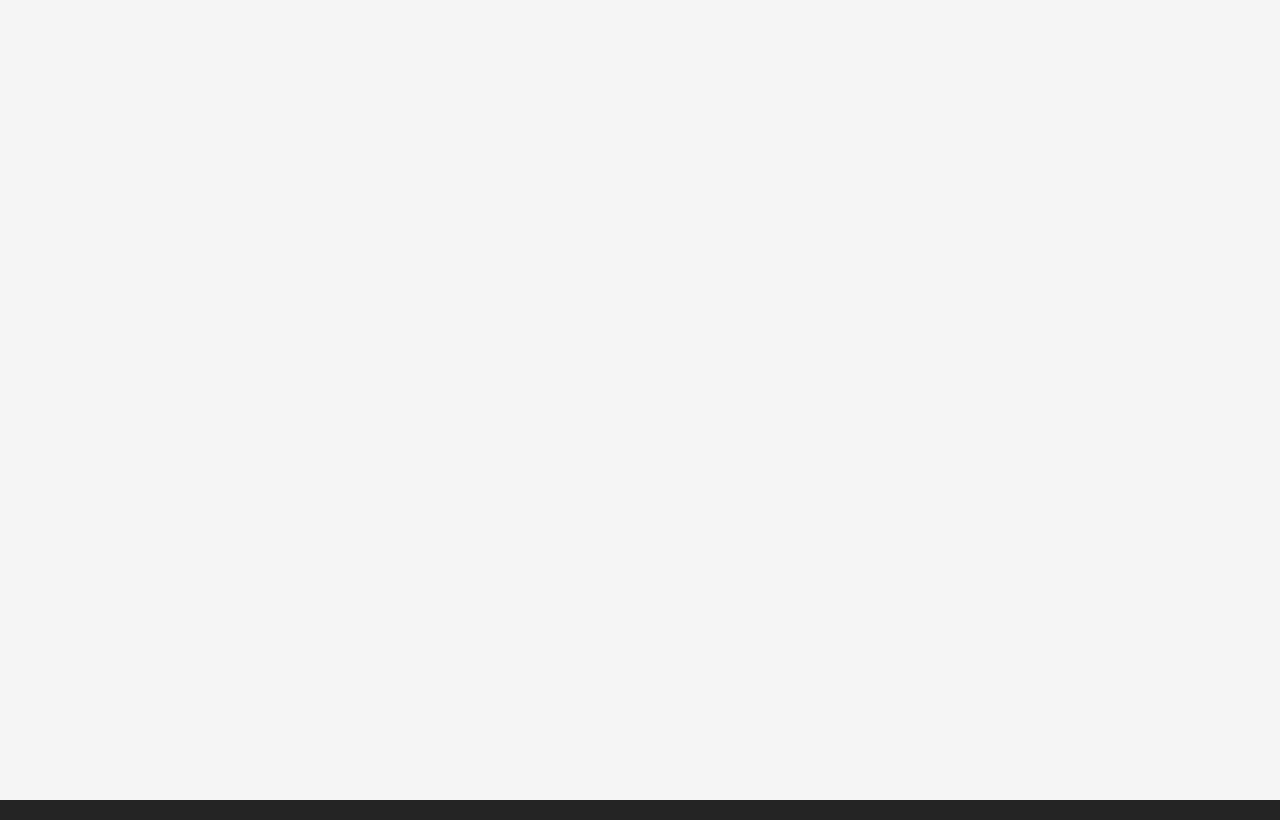
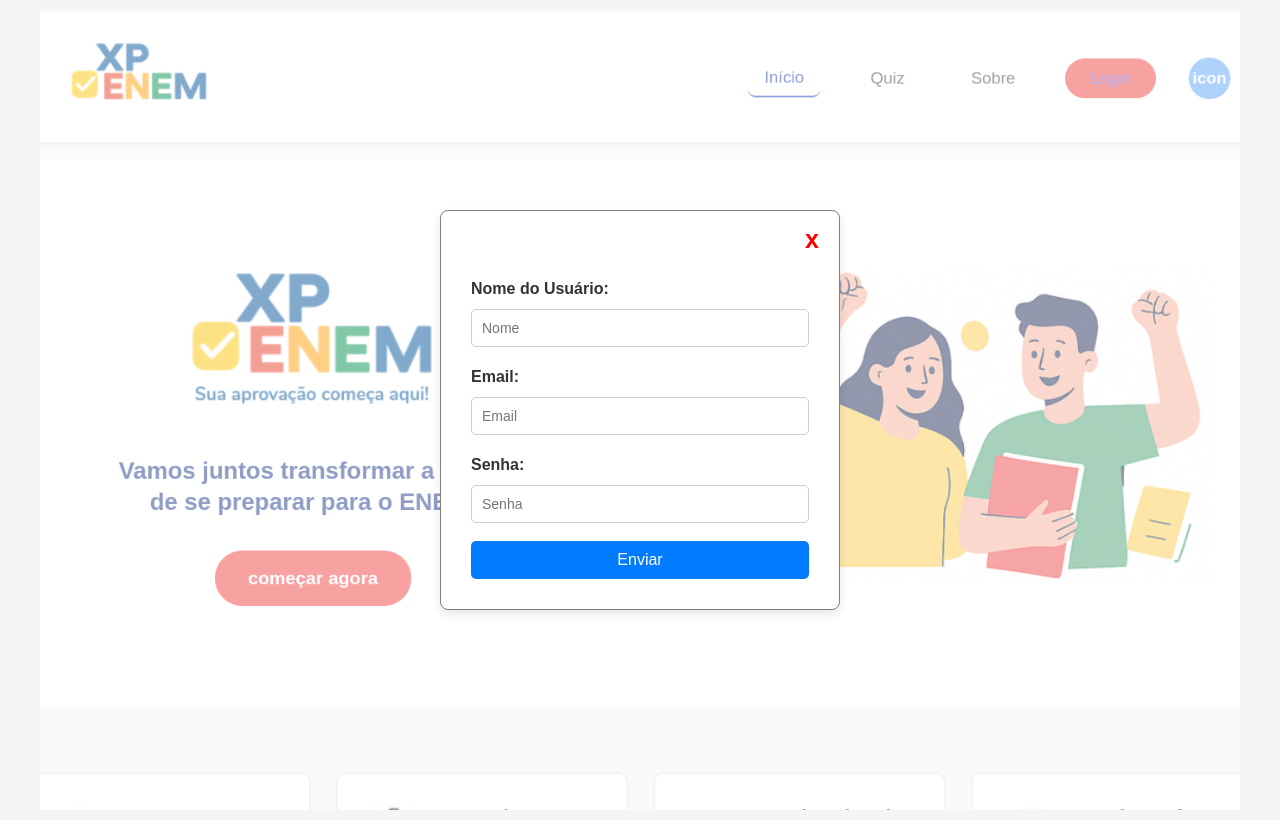
Before and after one commit to giscely/Projeto-Integrador, a React (Vite) app in the folder frontend/projeto_integrador_frontend/: page /cadastro in a window 1280 px wide. Before the commit this address had no page. Built offline with nearby package versions, Linux system fonts and the light colour scheme.

Commit message:
dando continuidade ao frontend

```diff
--- a/frontend/projeto_integrador_frontend/src/App.jsx
+++ b/frontend/projeto_integrador_frontend/src/App.jsx
@@ -2,6 +2,7 @@ import { BrowserRouter, Routes, Route } from "react-router-dom";
 import Inicio from "./pages/Inicio";
 import Login from "./pages/Login";
 import "./App.css"
+import Cadastro from "./pages/Cadastro";
 
 export default function App() {
   return (
@@ -10,6 +11,7 @@ export default function App() {
       <Routes>
         <Route path="/" element={<Inicio/>} />
         <Route path="/login" element={<Login/>} />
+        <Route path="/cadastro" element={<Cadastro/>} />
       </Routes>
     </BrowserRouter>
   );
--- a/frontend/projeto_integrador_frontend/src/componentes/Index.jsx
+++ b/frontend/projeto_integrador_frontend/src/componentes/Index.jsx
@@ -3,7 +3,7 @@ import { useEffect, useState } from "react";
 export default function Index() {
     const [dados, setDados] = useState(null)
     useEffect(() => {
-        fetch("http://127.0.0.1:8000")
+        fetch("http://127.0.0.1:8080")
             .then((response) => response.json())
             .then((data) => setDados(data))
             .catch((err) => console.error("Erro:", err));
--- /dev/null
+++ b/frontend/projeto_integrador_frontend/src/pages/Cadastro.jsx
@@ -0,0 +1,86 @@
+import { useState } from "react";
+import { Link } from "react-router-dom";
+import "./Login.css";
+
+export default function Cadastro() {
+    const [nome, setNome] = useState("");
+    const [email, setEmail] = useState("");
+    const [senha, setSenha] = useState("");
+    const [mensagem, setMensagem] = useState("");
+
+    const enviarDados = async (e) => {
+        e.preventDefault();
+
+        const dados = {
+        "nome": nome,
+        "email": email,
+        "senha": senha
+
+        };
+
+        try {
+        const response = await fetch("http://127.0.0.1:8080/cadastro", {
+            method: "POST",
+            headers: {
+            "Content-Type": "application/json",
+            },
+            body: JSON.stringify(dados),
+        });
+
+        const data = await response.json();
+        console.log("Resposta da API:", data);
+        setMensagem(data.mensagem);
+        } catch (error) {
+        console.error("Erro ao enviar:", error);
+        }
+        setNome("");
+        setEmail("");
+        setSenha("");
+    };
+
+    return (
+        <div className="main_login">
+        <div className="login_page">
+            <span>
+            <Link className="bt_sair" to="/">
+                x
+            </Link>
+            </span>
+            <h2>Cadastro</h2>
+
+            <form onSubmit={enviarDados}>
+            <span>Nome do Usuário:</span>
+            <input
+                onChange={(e) => setNome(e.target.value)}
+                type="text"
+                placeholder="Nome"
+                value={nome}
+                required
+            />
+
+            <span>Email:</span>
+            <input
+                onChange={(e) => setEmail(e.target.value)}
+                type="email"
+                placeholder="Email"
+                value={email}
+                required
+            />
+
+            <span>Senha:</span>
+            <input
+                onChange={(e) => setSenha(e.target.value)}
+                type="password"
+                placeholder="Senha"
+                value={senha}
+                required
+            />
+
+            <input className="bt_enviar" type="submit" value="Enviar" />
+            </form>
+
+            {mensagem && <p>{mensagem}</p>}
+        </div>
+        </div>
+    );
+    }
--- a/frontend/projeto_integrador_frontend/src/pages/Inicio.css
+++ b/frontend/projeto_integrador_frontend/src/pages/Inicio.css
@@ -52,7 +52,7 @@ header nav button:hover {
   color: #1e40af;
 }
 
-header nav button:nth-child(4) {
+header nav button:nth-child(4),button:nth-child(5) {
   background-color: #ef4444;
   color: white;
   border-radius: 25px;
--- a/frontend/projeto_integrador_frontend/src/pages/Inicio.jsx
+++ b/frontend/projeto_integrador_frontend/src/pages/Inicio.jsx
@@ -12,7 +12,7 @@ import icon_trofeu from '../assets/icon_trofeu.png'
 export default function Inicio() {
     const [dados, setDados] = useState(null)
     useEffect(() => {
-        fetch("http://127.0.0.1:8000")
+        fetch("http://127.0.0.1:8080")
             .then((response) => response.json())
             .then((data) => setDados(data))
             .catch((err) => console.error("Erro:", err));
@@ -29,6 +29,7 @@ export default function Inicio() {
                     <button>Início</button>
                     <button>Quiz</button>
                     <button>Sobre</button>
+                    <button><Link to="/cadastro">Cadastro</Link></button>
                     <button><Link to="/login">Login</Link></button>
                     <div>icon</div>
                 </nav>
--- a/frontend/projeto_integrador_frontend/src/pages/Login.jsx
+++ b/frontend/projeto_integrador_frontend/src/pages/Login.jsx
@@ -5,7 +5,7 @@ import "./Login.css"
 export default function Login() {
     const [dados, setDados] = useState(null)
     useEffect(() => {
-        fetch("http://127.0.0.1:5000")
+        fetch("http://127.0.0.1:8080")
             .then((response) => response.json())
             .then((data) => setDados(data))
             .catch((err) => console.error("Erro:", err));
@@ -36,7 +36,6 @@ export default function Login() {
         }
 
         const User = {
-            // id: Math.floor(Math.random()*10000),
             nome: nome,
             email: email,
             senha: senha
```
